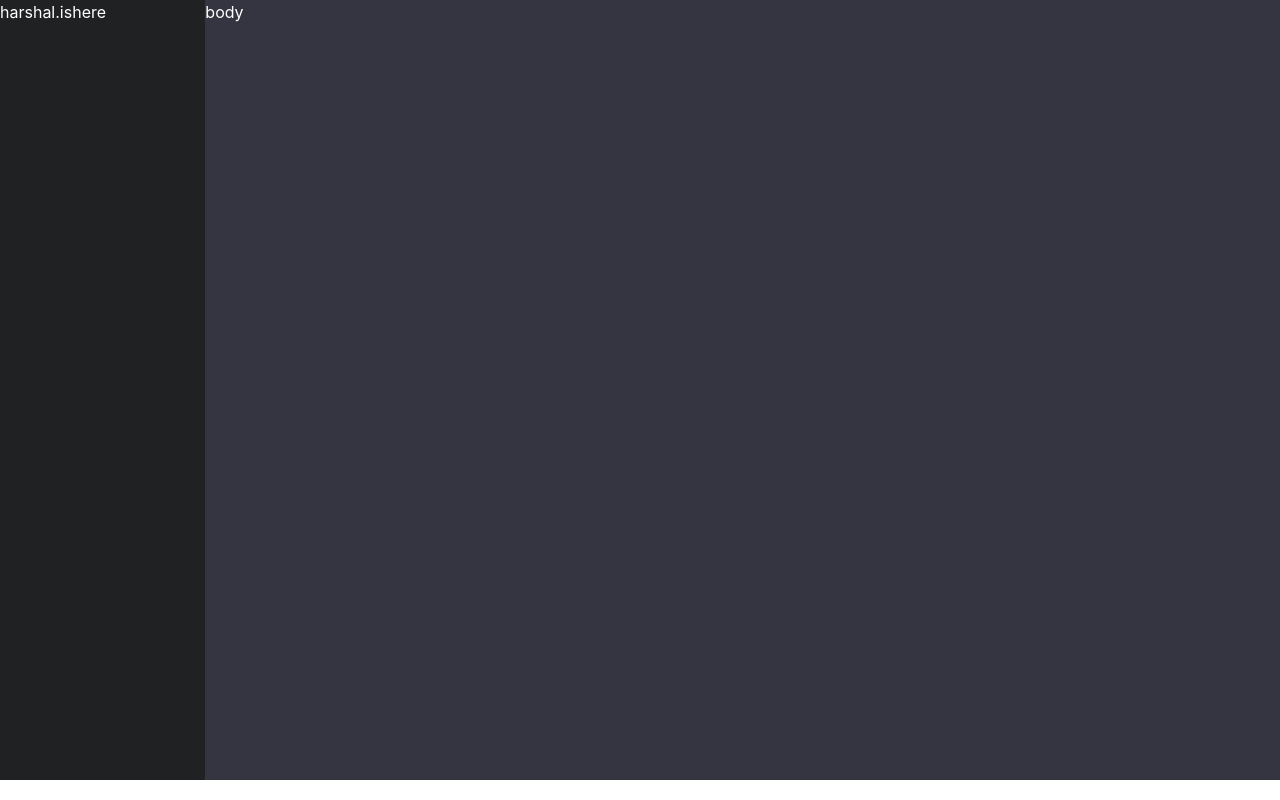
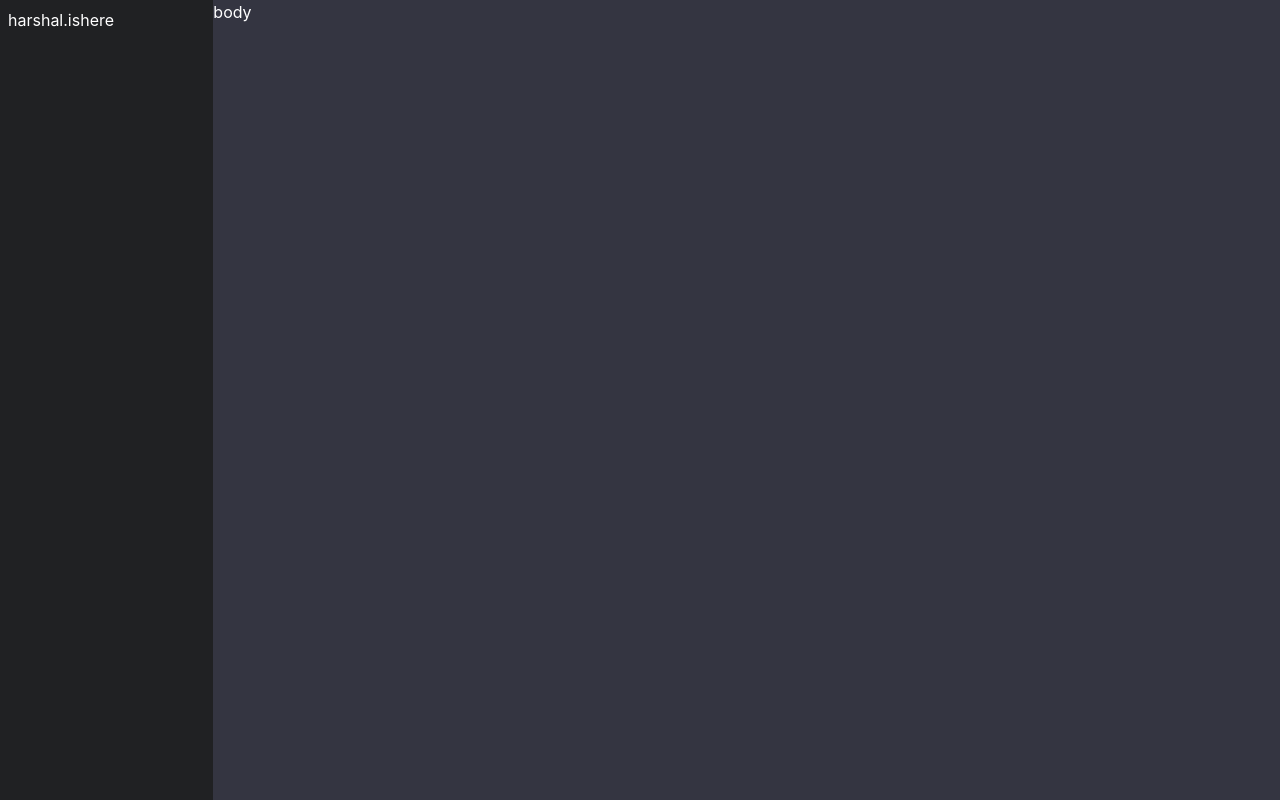
Before and after one commit to harshal-ishere/portfolio, a React (Create React App) app: page / in a window 1280 px wide. Built offline with nearby package versions, Linux system fonts and the light colour scheme.

Commit message:
did little styling and made a basic layout

```diff
--- a/src/App.tsx
+++ b/src/App.tsx
@@ -1,13 +1,16 @@
+import {FC} from "react"
 import Navbar from "./components/navbar/index";
 import Body from "./components/body/index";
-function App() {
+import "./index.css"
+
+let App:FC=()=> {
   return (
       <div className="App">
-        <div className="row">
-          <div className="col-2 pe-0">
+        <div className="row mx-0">
+          <div className="col-2 px-0" style={{height:'100vh'}}>
           <Navbar />
           </div>
-          <div className="col-10 ps-0">
+          <div className="col-10 px-0" style={{height:'100vh'}}>
            <Body />
           </div>
         </div>
--- a/src/components/body/index.tsx
+++ b/src/components/body/index.tsx
@@ -1,9 +1,9 @@
-import {FC} from "react";
+import { FC } from "react";
 import "./styles.css";
-let Body:FC=()=>{
-    return(
-        <div className="body">
-<p>body</p>
+let Body: FC = () => {
+    return (
+        <div className="secondary" style={{height:'100%'}}>
+            <p>body</p>
         </div>
 
 
--- a/src/components/body/styles.css
+++ b/src/components/body/styles.css
@@ -1,5 +1,4 @@
-.body{
+.secondary{
     background-color: rgba(52,53,65);
     color:white;
-    height:780px;
 }
--- a/src/components/navbar/index.tsx
+++ b/src/components/navbar/index.tsx
@@ -2,7 +2,7 @@ import {FC} from "react";
 import "./styles.css"
 let Navbar:FC=()=>{
     return(
-        <div className="navu">
+        <div className="primary p-2" style={{height:'100%'}}>
            <p>harshal.ishere</p>
         </div>
     )
--- a/src/components/navbar/styles.css
+++ b/src/components/navbar/styles.css
@@ -1,8 +1,6 @@
-.navu{
+.primary{
     background-color: rgba(32,33,35);
     color:white;
-    height:780px;
-
 }
 p{
     margin-top:0;
```
Also changed, not shown: src/index.css (line endings or trailing spaces).
